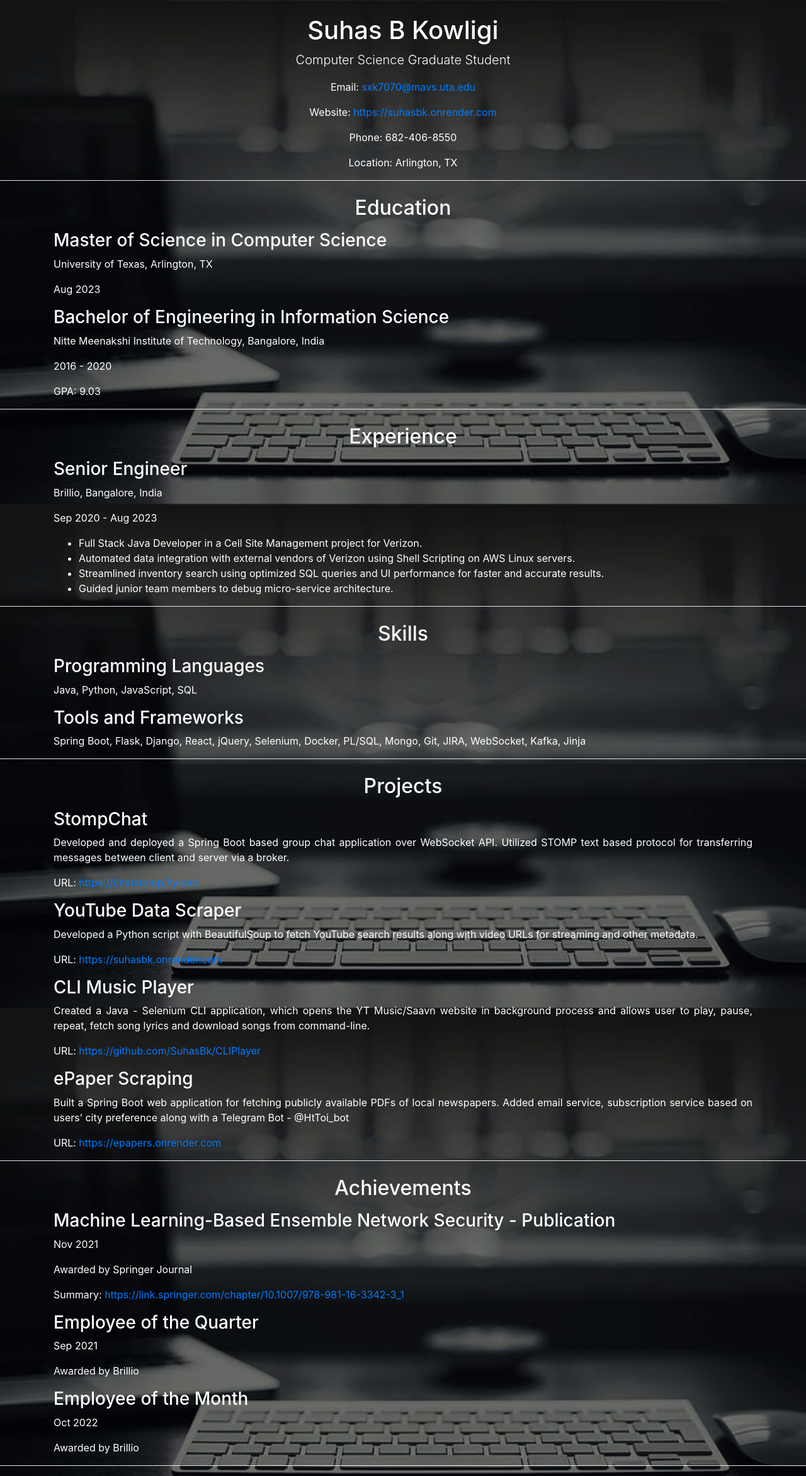
After one commit to SuhasBk/MyFlaskApp, a Flask app: page /portfolio in a window 1280 px wide. The commit adds this page. Shown: the whole page at 63% size. Run offline with Flask 3, Linux system fonts and the light colour scheme; some libraries are stand-ins or nearby versions.

Commit message:
beautify portfolio

```diff
--- a/myflask/routes.py
+++ b/myflask/routes.py
@@ -57,6 +57,10 @@ def xkcd():
         return render_template('vids.html', img=img, title='XKCD WebComics')
     else:
         return abort(500)
+
+@app.route("/portfolio", methods=['GET'])
+def portfolio():
+    return render_template('portfolio.html')
 
 # lyrics scraper:
 @app.route("/lyrics",methods=['GET','POST'])
--- a/myflask/templates/nav.html
+++ b/myflask/templates/nav.html
@@ -8,7 +8,7 @@
             </button>
             <div class="collapse navbar-collapse" id="navbarToggle">
                 <!-- Navbar Right Side -->
-                {% set routes = ['resume', 'xkcd','youtube', 'reddit'] %} <!--, 'lyrics'-->
+                {% set routes = ['portfolio', 'resume', 'xkcd','youtube', 'reddit'] %} <!--, 'lyrics'-->
                 <div class="navbar-nav">
                     {% for route in routes %}
                     <a class="nav-item nav-link" href="{{ url_for(route) }}"> {{route | upper}} </a>
--- /dev/null
+++ b/myflask/templates/portfolio.html
@@ -0,0 +1,165 @@
+<!DOCTYPE html>
+<html lang="en">
+
+<head>
+    <meta charset="UTF-8">
+    <meta name="viewport" content="width=device-width, initial-scale=1.0">
+    <!-- Link to Bootstrap CSS -->
+    <link rel="stylesheet" href="https://maxcdn.bootstrapcdn.com/bootstrap/4.5.2/css/bootstrap.min.css">
+    <title>Suhas Kowligi - Portfolio</title>
+    <style>
+        /* Custom CSS for text alignment */
+        header, h2 {
+            text-align: center;
+        }
+
+        body {
+            text-align: justify;
+            background-image: url("{{url_for('static', filename='portfolio-bg.jpg')}}"); /* Replace with your image URL */
+            background-size: cover;
+            background-attachment: fixed;
+            background-repeat: no-repeat;
+            background-position: center;
+            color: #ffffff; /* Set text color to white for better readability */
+        }
+
+        hr {
+            background-color: white;
+        }
+    </style>
+</head>
+
+<body>
+    <header class="container">
+        <h1 class="mt-4">Suhas B Kowligi</h1>
+        <p class="lead">Computer Science Graduate Student</p>
+        <p>Email: <a href="mailto:sxk7070@mavs.uta.edu">sxk7070@mavs.uta.edu</a></p>
+        <p>Website: <a href="https://suhasbk.onrender.com/portfolio" target="_blank">https://suhasbk.onrender.com</a></p>
+        <p>Phone: 682-406-8550</p>
+        <p>Location: Arlington, TX</p>
+    </header><hr>
+
+    <section id="education" class="container mt-4">
+        <h2>Education</h2>
+        <div class="education-item">
+            <h3 class="mt-3">Master of Science in Computer Science</h3>
+            <p>University of Texas, Arlington, TX</p>
+            <p>Aug 2023</p>
+        </div>
+        <div class="education-item">
+            <h3 class="mt-3">Bachelor of Engineering in Information Science</h3>
+            <p>Nitte Meenakshi Institute of Technology, Bangalore, India</p>
+            <p>2016 - 2020</p>
+            <p>GPA: 9.03</p>
+        </div>
+    </section><hr>
+
+    <section id="work" class="container mt-4">
+        <h2>Experience</h2>
+        <div class="work-item">
+            <h3 class="mt-3">Senior Engineer</h3>
+            <p>Brillio, Bangalore, India</p>
+            <p>Sep 2020 - Aug 2023</p>
+            <ul>
+                <li>Full Stack Java Developer in a Cell Site Management project for Verizon.</li>
+                <li>Automated data integration with external vendors of Verizon using Shell Scripting on AWS Linux
+                    servers.</li>
+                <li>Streamlined inventory search using optimized SQL queries and UI performance for faster and accurate
+                    results.</li>
+                <li>Guided junior team members to debug micro-service architecture.</li>
+            </ul>
+        </div>
+    </section><hr>
+
+    <section id="skills" class="container mt-4">
+        <h2>Skills</h2>
+        <div class="skill-item">
+            <h3 class="mt-3">Programming Languages</h3>
+            <p>Java, Python, JavaScript, SQL</p>
+        </div>
+        <div class="skill-item">
+            <h3 class="mt-3">Tools and Frameworks</h3>
+            <p>Spring Boot, Flask, Django, React, jQuery, Selenium, Docker, PL/SQL, Mongo, Git, JIRA, WebSocket, Kafka, Jinja</p>
+        </div>
+        </div>
+    </section><hr>
+
+    <section id="projects" class="container mt-4">
+        <h2>Projects</h2>
+        <div class="project-item">
+            <h3 class="mt-3">StompChat</h3>
+            <p>Developed and deployed a Spring Boot based group chat application over WebSocket API. Utilized STOMP text
+                based protocol for transferring messages between client and server via a broker.</p>
+            <p>URL: <a href="https://chatstomp.fly.dev" target="_blank">https://chatstomp.fly.dev</a></p>
+        </div>
+        <div class="project-item">
+            <h3 class="mt-3">YouTube Data Scraper</h3>
+            <p>Developed a Python script with BeautifulSoup to fetch YouTube search results along with video URLs for streaming
+                and other metadata.</p>
+            <p>URL: <a href="https://suhasbk.onrender.com"target="_blank">https://suhasbk.onrender.com</a></p>
+        </div>
+        <div class="project-item">
+            <h3 class="mt-3">CLI Music Player</h3>
+            <p>Created a Java - Selenium CLI application, which opens the YT Music/Saavn website in background process
+                and allows user to play, pause, repeat, fetch song lyrics and download songs from command-line.</p>
+            <p>URL: <a href="https://github.com/SuhasBk/CLIPlayer" target="_blank">https://github.com/SuhasBk/CLIPlayer</a></p>
+        </div>
+
+        <div class="project-item">
+            <h3 class="mt-3">ePaper Scraping</h3>
+            <p>Built a Spring Boot web application for fetching publicly available PDFs of local newspapers. Added email
+                service, subscription service based on users’ city preference along with a Telegram Bot - @HtToi_bot</p>
+            <p>URL: <a href="https://epapers.onrender.com" target="_blank">https://epapers.onrender.com</a></p>
+        </div>
+    </section><hr>
+
+    <section id="awards" class="container mt-4">
+        <h2>Achievements</h2>
+        <div class="award-item">
+            <h3 class="mt-3">Machine Learning-Based Ensemble Network Security - Publication</h3>
+            <p>Nov 2021</p>
+            <p>Awarded by Springer Journal</p>
+            <p>Summary: <a href="https://link.springer.com/chapter/10.1007/978-981-16-3342-3_1"
+                    target="_blank">https://link.springer.com/chapter/10.1007/978-981-16-3342-3_1</a></p>
+        </div>
+        <div class="award-item">
+            <h3 class="mt-3">Employee of the Quarter</h3>
+            <p>Sep 2021</p>
+            <p>Awarded by Brillio</p>
+        </div>
+        <div class="award-item">
+            <h3 class="mt-3">Employee of the Month</h3>
+            <p>Oct 2022</p>
+            <p>Awarded by Brillio</p>
+        </div>
+    </section><hr>
+
+    <!-- Link to Bootstrap JS -->
+    <script src="https://ajax.googleapis.com/ajax/libs/jquery/3.5.1/jquery.min.js"></script>
+    <script src="https://cdnjs.cloudflare.com/ajax/libs/popper.js/1.16.0/umd/popper.min.js"></script>
+    <script src="https://maxcdn.bootstrapcdn.com/bootstrap/4.5.2/js/bootstrap.min.js"></script>
+
+    <script>
+        $(document).ready(function () {
+            // Add smooth scrolling to all links
+            $("a").on('click', function (event) {
+                if (this.hash !== "") {
+                    event.preventDefault();
+
+                    // Store hash
+                    var hash = this.hash;
+
+                    // Using jQuery's animate() method to add smooth page scroll
+                    $('html, body').animate({
+                        scrollTop: $(hash).offset().top
+                    }, 500, function () {
+                        // Add hash (#) to URL when done scrolling (default click behavior)
+                        window.location.hash = hash;
+                    });
+                } // End if
+            });
+        });
+    </script>
+</body>
+
+</html>
```
Also changed, not shown: myflask/static/portfolio-bg.jpg (added).
